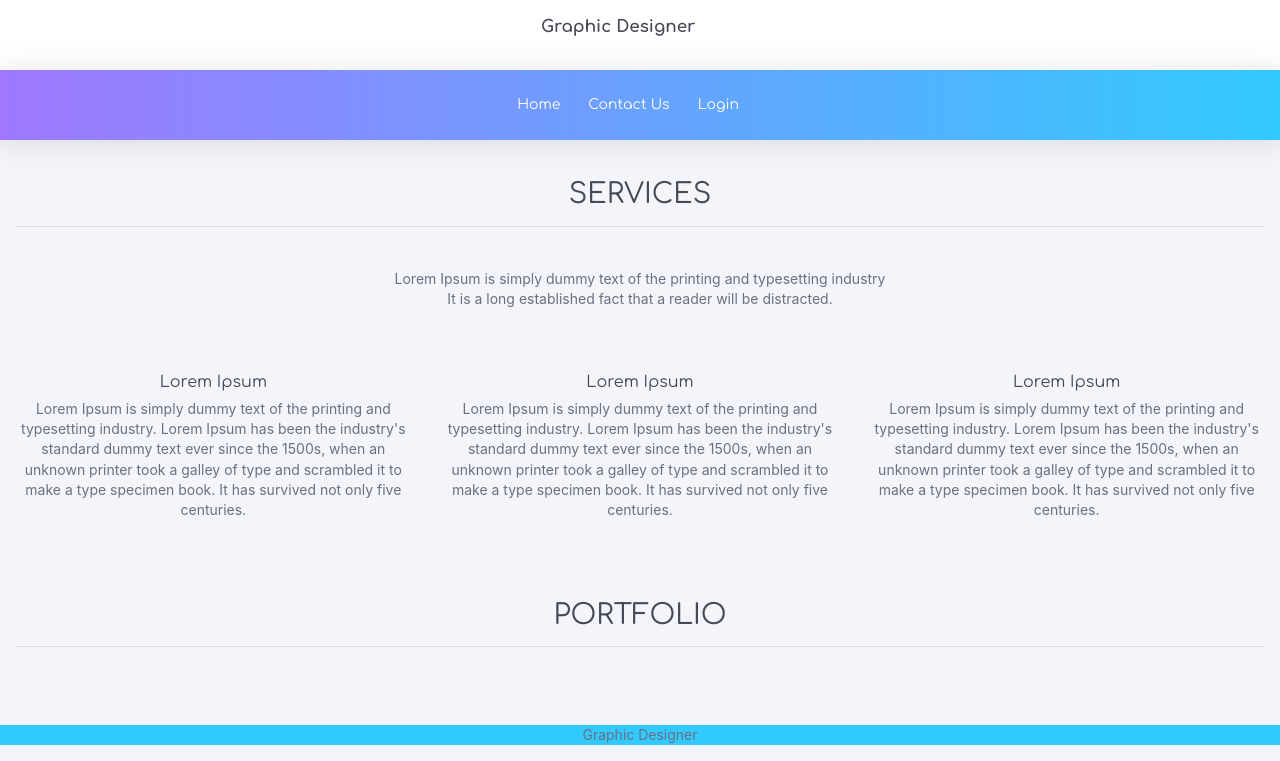
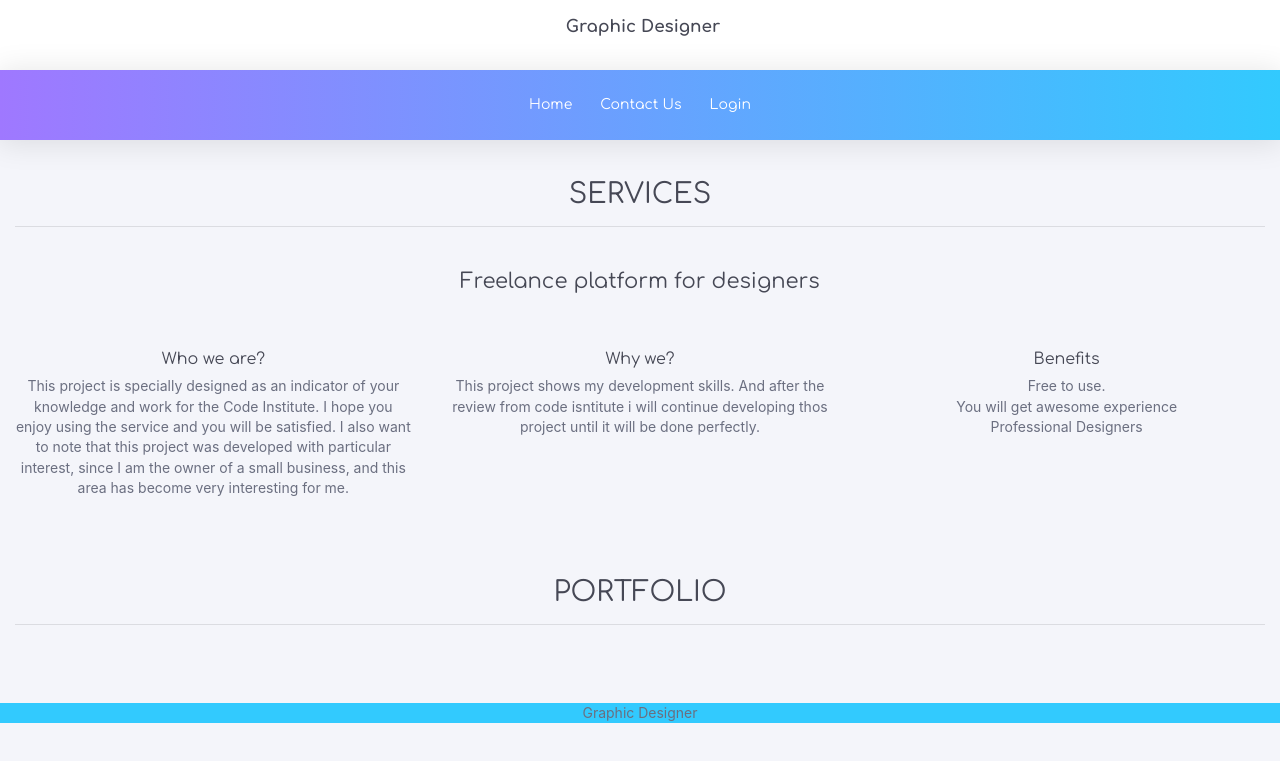
Before and after one commit to DanielCherman/milestone_4_code_institute, a Django app: page / in a window 1280 px wide. Shown: the top 761 px of the page. Run offline with Django 4.2, Linux system fonts and the light colour scheme; data that the repository does not hold is empty; some libraries are stand-ins or nearby versions; some web fonts are replaced.

Commit message:
📏layout fixex + added content
Date:      Tue Jan 25 01:24:59 2022 +0200

```diff
--- a/templates/Landingbase.html
+++ b/templates/Landingbase.html
@@ -25,7 +25,7 @@
 <!-- fixed-top-->
 <nav class="header-navbar navbar-expand-md navbar navbar-with-menu navbar-without-dd-arrow navbar-static-top navbar-light navbar-brand-center">
     <div class="navbar-header">
-        <ul class="nav navbar-nav flex-row">
+        <ul class="nav navbar-nav flex-row d-flex justify-content-center">
             <li class="nav-item mobile-menu d-md-none mr-auto"><a class="nav-link nav-menu-main menu-toggle hidden-xs"
                                                                   href="#"><i class="ft-menu font-large-1"></i></a></li>
             <li class="nav-item"><a class="navbar-brand" href="index.html">
@@ -40,7 +40,7 @@
 <div class="header-navbar navbar-expand-sm navbar navbar-horizontal navbar-fixed navbar-dark navbar-without-dd-arrow navbar-shadow"
      role="navigation" data-menu="menu-wrapper">
     <div class="navbar-container main-menu-content" data-menu="menu-container">
-        <ul class="nav navbar-nav" id="main-menu-navigation" data-menu="menu-navigation" style="margin-left: 39%">
+        <ul class="nav navbar-nav d-flex justify-content-center" id="main-menu-navigation" data-menu="menu-navigation">
 
             <li class="nav-item"><a class="e nav-link" href="{% url 'core:Home' %}"><span>Home</span></a>
             </li>
--- a/templates/admin_base.html
+++ b/templates/admin_base.html
@@ -25,7 +25,7 @@
 <!-- fixed-top-->
 <nav class="header-navbar navbar-expand-md navbar navbar-with-menu navbar-without-dd-arrow navbar-static-top navbar-light navbar-brand-center">
     <div class="navbar-header">
-        <ul class="nav navbar-nav flex-row">
+        <ul class="nav navbar-nav flex-row d-flex justify-content-center">
             <li class="nav-item mobile-menu d-md-none mr-auto"><a class="nav-link nav-menu-main menu-toggle hidden-xs"
                                                                   href="#"><i class="ft-menu font-large-1"></i></a></li>
             <li class="nav-item"><a class="navbar-brand" href="index.html">
--- a/templates/base.html
+++ b/templates/base.html
@@ -25,7 +25,7 @@
 <!-- fixed-top-->
 <nav class="header-navbar navbar-expand-md navbar navbar-with-menu navbar-without-dd-arrow navbar-static-top navbar-light navbar-brand-center">
     <div class="navbar-header">
-        <ul class="nav navbar-nav flex-row">
+        <ul class="nav navbar-nav flex-row d-flex justify-content-center">
             <li class="nav-item mobile-menu d-md-none mr-auto"><a class="nav-link nav-menu-main menu-toggle hidden-xs"
                                                                   href="#"><i class="ft-menu font-large-1"></i></a></li>
             <li class="nav-item"><a class="navbar-brand" href="index.html">
--- a/templates/core/index.html
+++ b/templates/core/index.html
@@ -11,8 +11,7 @@
                     <div class="section-heading">
                         <h1 class="text-header text-uppercase mb-0">Services</h1>
                         <hr class="line-style mx-auto d-block">
-                        <p class="mt-3"> Lorem Ipsum is simply dummy text of the printing and typesetting industry <br>
-                            It is a long established fact that a reader will be distracted.</p>
+                        <h3 class="mt-3"> Freelance platform for designers</h3>
                     </div>
                 </div>
             </div>
@@ -21,31 +20,23 @@
                 <!-- Single Feature Start -->
                 <div class="col-12 col-sm-6 col-lg-4 mt-4">
                     <div class="single-feature">
-                        <h5>Lorem Ipsum</h5>
-                        <p>Lorem Ipsum is simply dummy text of the printing and typesetting industry. Lorem Ipsum has
-                            been the industry's standard dummy text ever since the 1500s, when an unknown printer took a
-                            galley of type and scrambled it to make a type specimen book. It has survived not only five
-                            centuries.</p>
+                        <h5>Who we are?</h5>
+                        <p>This project is specially designed as an indicator of your knowledge and work for the Сode Institute. I hope you enjoy using the service and you will be satisfied. I also want to note that this project was developed with particular interest, since I am the owner of a small business, and this area has become very interesting for me.</p>
                     </div>
                 </div>
                 <!-- Single Feature Start -->
                 <div class="col-12 col-sm-6 col-lg-4 mt-4">
                     <div class="single-feature">
-                        <h5>Lorem Ipsum</h5>
-                        <p>Lorem Ipsum is simply dummy text of the printing and typesetting industry. Lorem Ipsum has
-                            been the industry's standard dummy text ever since the 1500s, when an unknown printer took a
-                            galley of type and scrambled it to make a type specimen book. It has survived not only five
-                            centuries.</p>
+                        <h5>Why we?</h5>
+                        <p>This project shows my development skills. And after the review from code isntitute i will continue developing thos project until it will be done perfectly.
+                        </p>
                     </div>
                 </div>
                 <!-- Single Feature Start -->
                 <div class="col-12 col-sm-6 col-lg-4 mt-4">
                     <div class="single-feature">
-                        <h5>Lorem Ipsum</h5>
-                        <p>Lorem Ipsum is simply dummy text of the printing and typesetting industry. Lorem Ipsum has
-                            been the industry's standard dummy text ever since the 1500s, when an unknown printer took a
-                            galley of type and scrambled it to make a type specimen book. It has survived not only five
-                            centuries.</p>
+                        <h5>Benefits</h5>
+                        <p>Free to use. <br/> You will get awesome experience <br/> Professional Designers</p>
                     </div>
                 </div>
             </div>
```
Also changed, not shown: readme.md (added).
